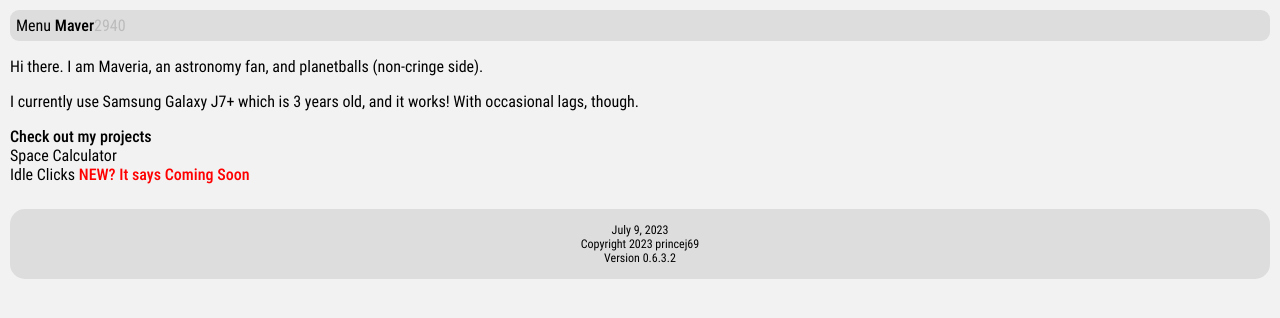
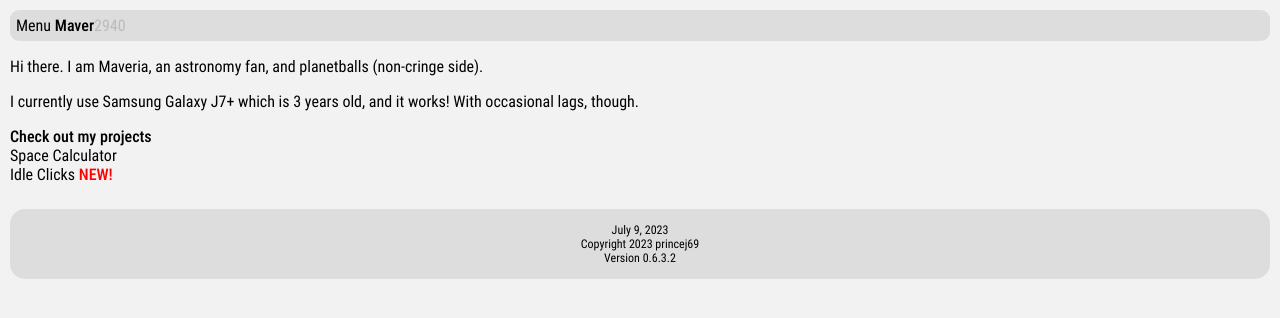
Before and after one commit to princej69/princej69.github.io, a plain HTML site: page index.html in a window 1280 px wide. Drawn offline with Linux system fonts and the light colour scheme.

Commit message:
An update from Idle Clicks

```diff
--- a/index.html
+++ b/index.html
@@ -27,7 +27,7 @@
         <p>I currently use Samsung Galaxy J7+ which is 3 years old, and it works! With occasional lags, though.</p>
         <b>Check out my projects</b><br>
         <a href="https://princej69.github.io/SpaceCalculator/" class="button bodyredi">Space Calculator</a><br>
-        <a href="https://princej69.github.io/IdleClicks/" class="button bodyredi">Idle Clicks</a> <b style="color:red">NEW? It says Coming Soon</b>
+        <a href="https://princej69.github.io/IdleClicks/" class="button bodyredi">Idle Clicks</a> <b style="color:red">NEW!</b>
         <div id="ftr">
 
         </div>
```
